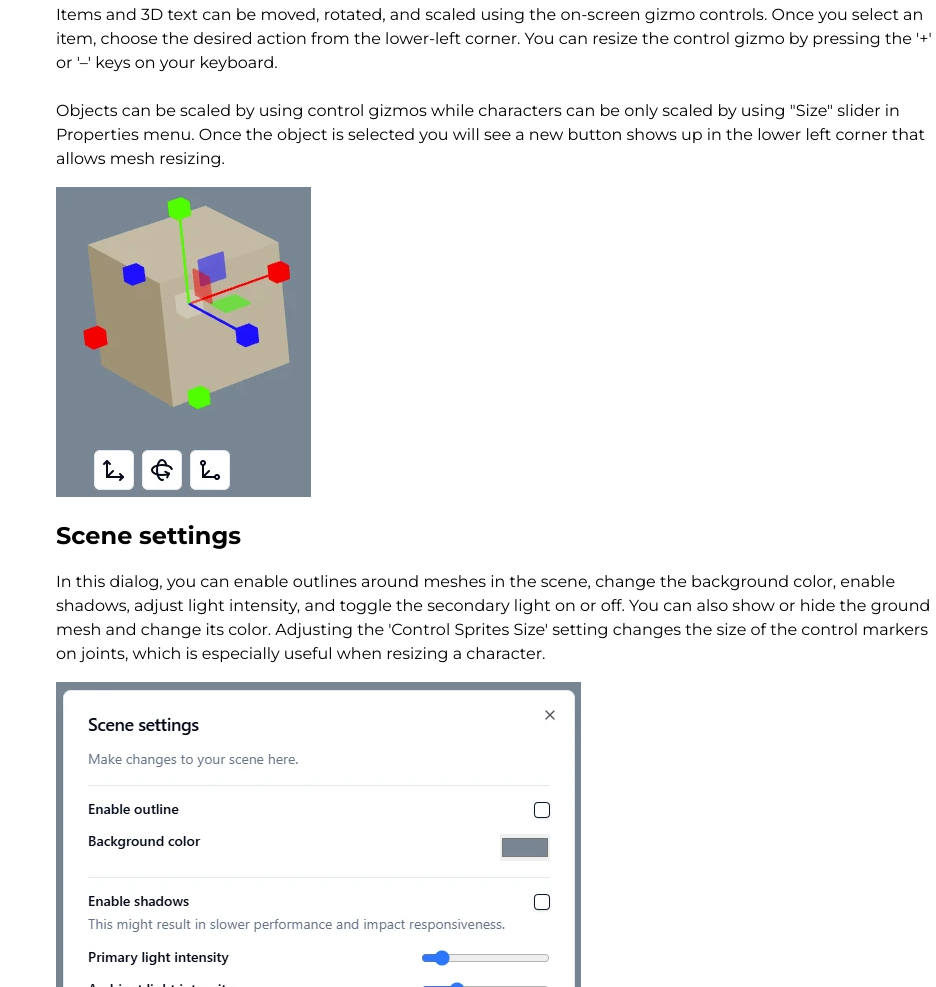
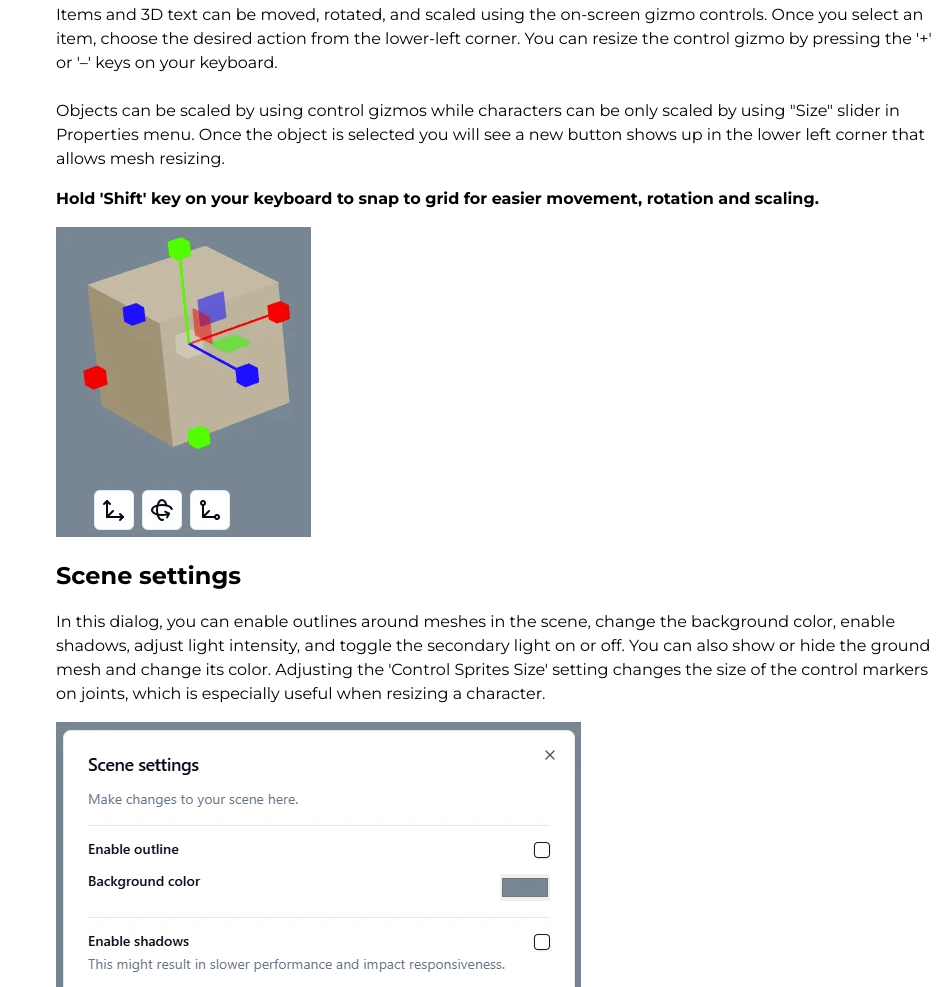
Before and after one commit to nido203/pickandpose_landing, a plain HTML site: page docs.html in a window 1280 px wide. Shown: the part 5972-6959 px from the top of the page, without its empty margins (344-1280 px from the left). Drawn offline with Linux system fonts and the light colour scheme.

Commit message:
Inlucded hold "shift" key in documentation.

```diff
--- a/docs.html
+++ b/docs.html
@@ -180,6 +180,7 @@
                         Objects can be scaled by using control gizmos while characters can be only scaled by using "Size" slider in Properties menu.
                         Once the object is selected you will see a new button shows up in the lower left corner that allows mesh resizing.
                     </p>
+                    <p><strong>Hold 'Shift' key on your keyboard to snap to grid for easier movement, rotation and scaling.</strong></p>
                     <div class="img-container"><img loading="lazy" src="./src/assets/images/docs_images/edit_items.webp" /></div>
 
                 </div>
```
